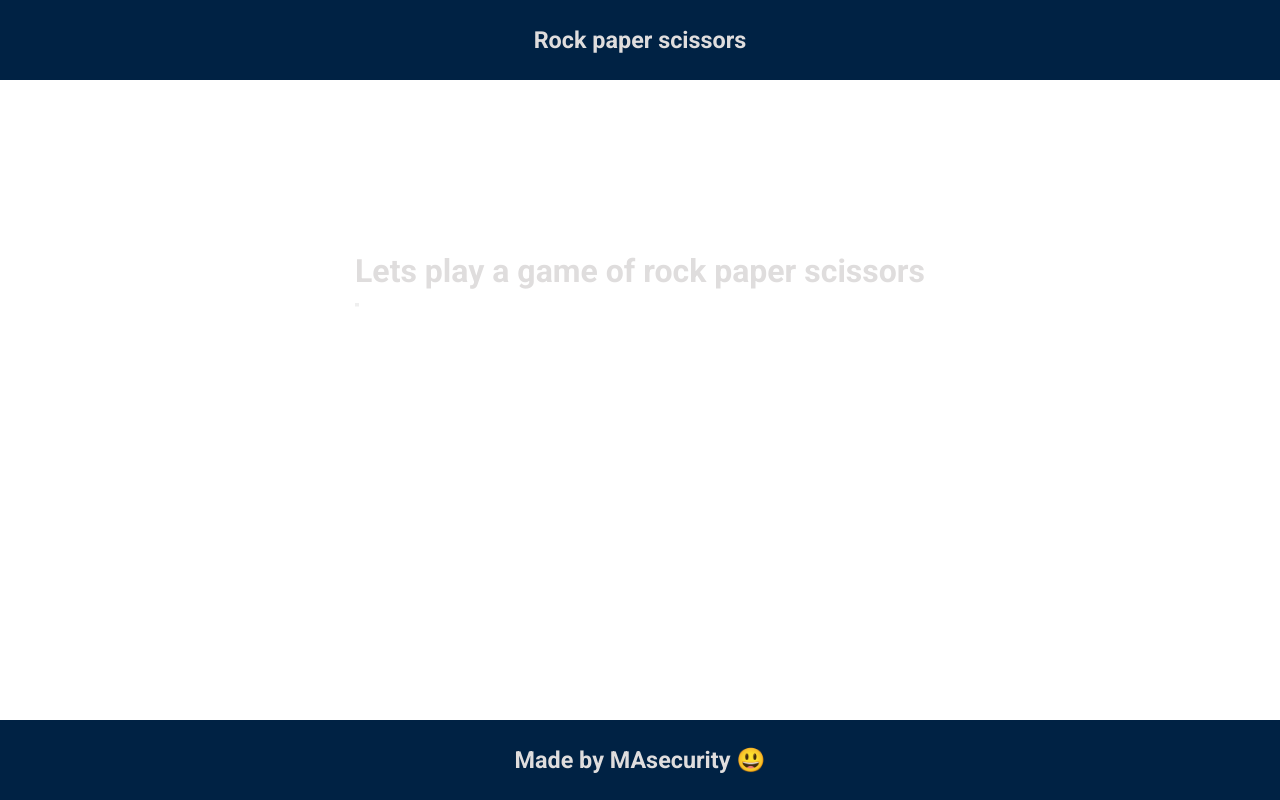
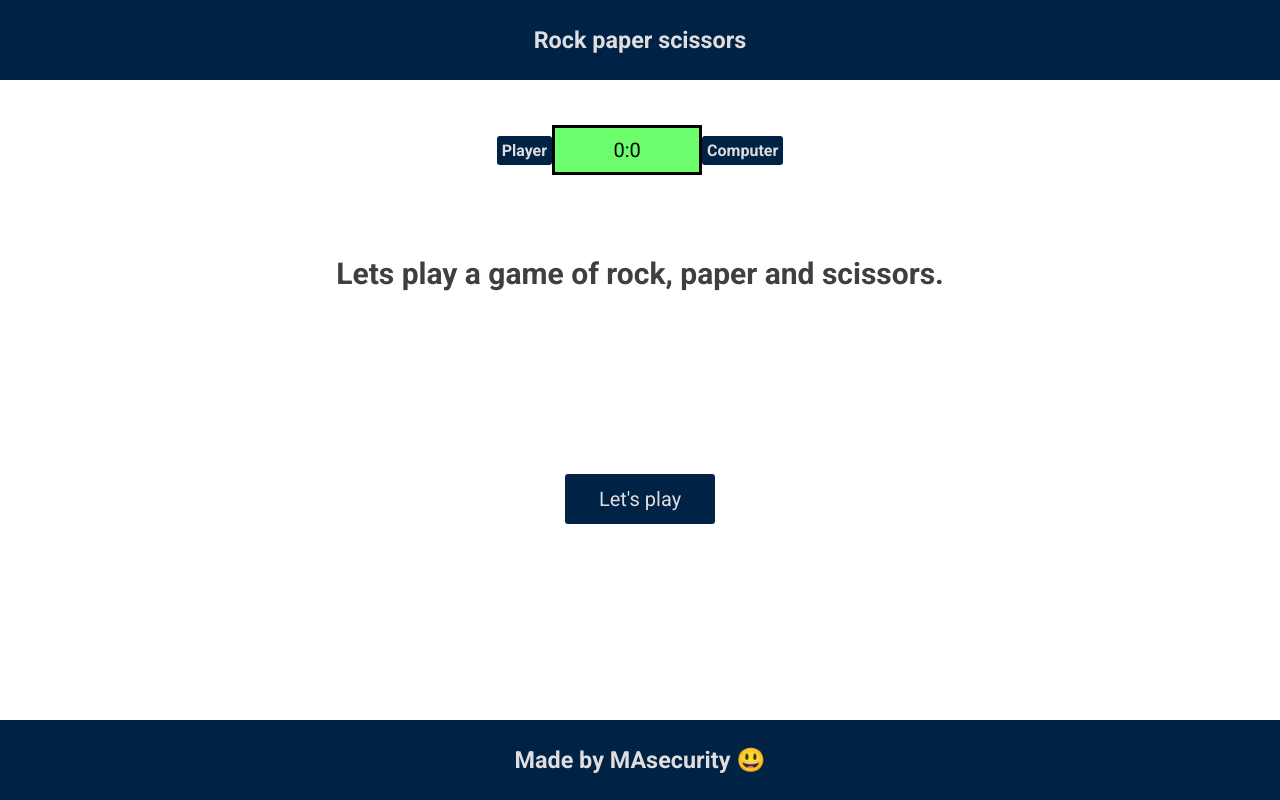
Before and after one commit to MAsecurity/Rock_Paper_Scissors, a plain HTML site: page index.html in a window 1280 px wide. Drawn offline with Linux system fonts and the light colour scheme.

Commit message:
Finish the html, css for intro

```diff
--- a/index.html
+++ b/index.html
@@ -15,20 +15,37 @@
   <div class="header">
     <h3>Rock paper scissors </h3>
   </div>
+  <div class="score">
+    <p class="player">
+      Player
+    </p>
+
+    <button class="scorebtn">
+      0:0
+    </button>
+    <p class="computer">
+      Computer
+    </p>
+
+  </div>
   <div class="middle">
     <div class="intro centered">
     <h1>
-      Lets play a game of rock paper scissors
+      Lets play a game of rock, paper and scissors.
     </h1>
     <button>
+      Let's play
     </button>
     </div>
-    <div class="match">
+    <div class="match fadeOut">
       <h1>
         test2
       </h1>
+       <p>
+        hello
+       </p>
     </div>
-    <div class="gameover">
+    <div class="gameover fadeOut">
       <h1>
         test3
       </h1>
--- a/style.css
+++ b/style.css
@@ -9,17 +9,18 @@
 
 
 body {
-  min-height: 100vh;
+  height: 100vh;
   display: flex;
   flex-direction: column;
 }
 
 .header{
-  min-height: 10vh;
+  height: 50px;
   display: flex;
   justify-content: center;
   align-items: center;
   background-color: rgb(0, 34, 68);
+  margin-bottom: 50px;
 
 }
 
@@ -31,45 +32,124 @@ body {
 
 .footer {
   margin-top: auto;
-  min-height: 10vh;
+  height: 50px;
   display: flex;
   justify-content: center;
   align-items: center;
   background-color: rgb(0, 34, 68);
+
 }
 
 .footer, .header {
   font-size: 20px;
+  min-height: 10vh;
+
 }
 
 
 .middle {
-  min-height: 50vh;
   position: relative;
 
 
 }
 
-.intro,.match,.gameover {
+.match,.gameover{
   position: absolute;
   top: 50%;
   left: 50%;
   transform: translate(-50%,-50%);
+  transition: opacity 0.15s ease;
 }
 
+
 .intro  h1{
+  color: rgb(63, 63, 63);
+  font-weight: bold;
+  font-size: 30px;
+}
+
+.intro{
+  display: flex;
+  justify-content: space-around;
+  flex-direction: column;
+  align-items: center;
+  height:50vh;
+  transition: opacity 0.15s ease 0.5s;
+}
+
+.intro button {
+  width: 150px;
+  height: 50px;
+  font-size: 20px;
+  /* background-color: rgb(12, 132, 252); */
+  background-color: rgb(0, 34, 68);
   color: rgb(223, 221, 221);
-  font-style: bold;
+  border: none;
+  cursor: pointer;
+  margin-top: 50px;
+  border-radius: 3px;
+}
+
+.intro button:hover {
+  opacity: 0.8;
+}
+
+.intro button:active {
+  opacity: 0.5
+}
+
+
+.fadeOut {
+  opacity: 0;
+  pointer-events: none;
+}
+
+
+.fadeIn {
+  opacity: 1;
+  pointer-events: all;
+}
+
+
+.score {
+  display: flex;
+  flex-direction: row;
+  height: 40px;
+  justify-content: center;
+  align-items: center;
+  margin-bottom: 20px;
+
 
 
 }
 
-.match {
-  opacity: 0;
-  pointer-events: none;
+.score button {
+  border: black;
+  border-style: solid;
+  background-color: rgb(108, 253, 108);
+  color: black;
+  width: 150px;
+  height: 50px;
+  font-size: 20px;
+
 }
 
-.gameover {
-  opacity: 0;
-  pointer-events: none;
+.score p {
+  font-weight: bold;
+  background-color: rgb(0, 34, 68);
+  color: rgb(223, 221, 221);
+  border-radius: 3px;
+  padding: 5px;
+
+
 }
+
+
+.match {
+  height: 30vh;
+  display: flex;
+  flex-direction: column;
+  justify-content: space-between;
+  align-items: center;
+  margin-bottom: 50px;
+}
```
